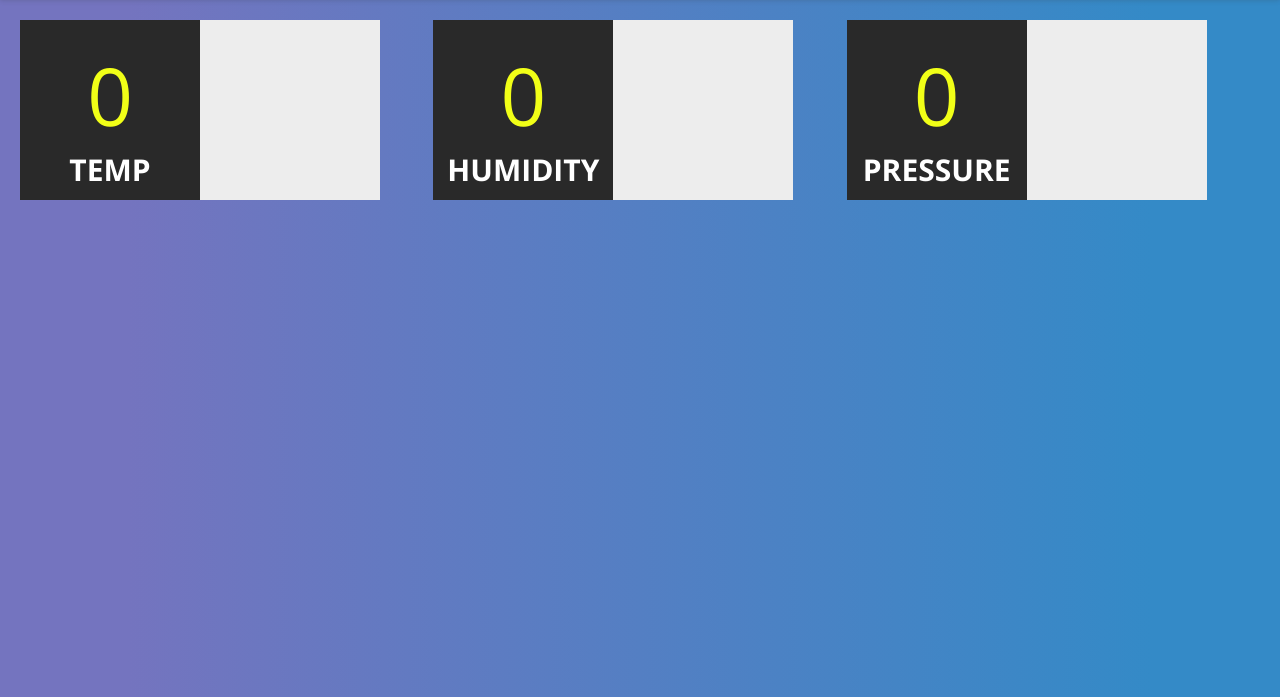
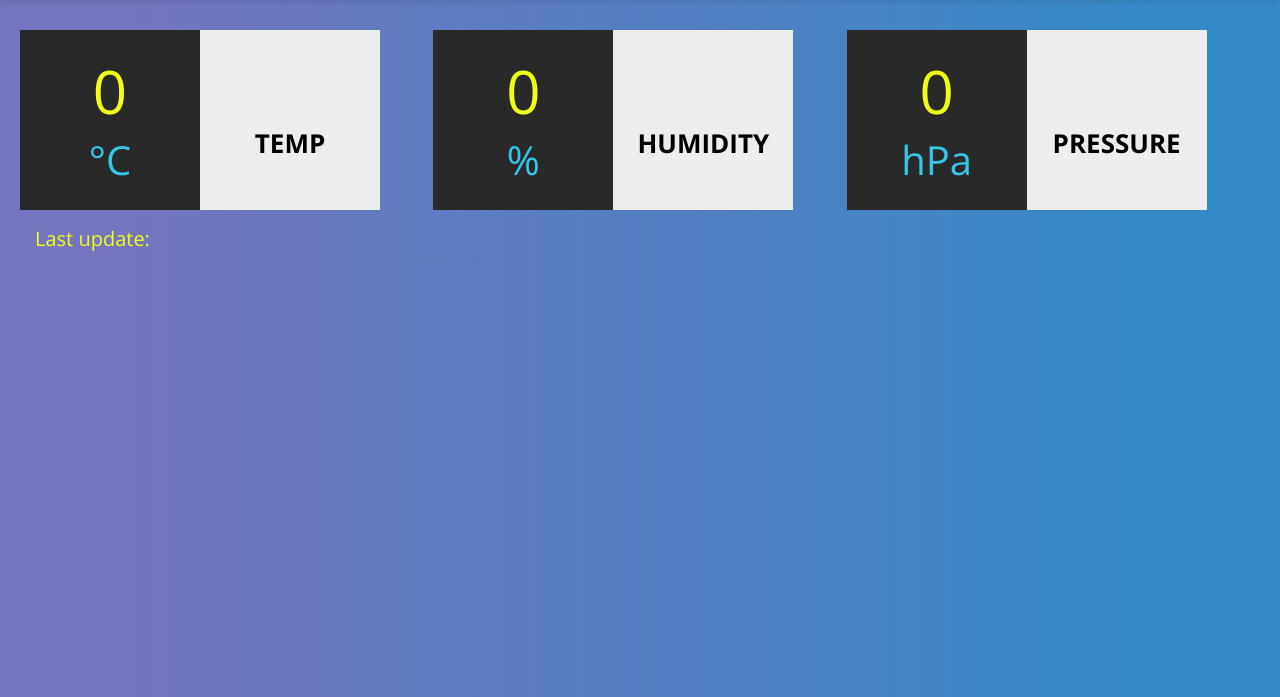
Before and after one commit to gbertonha/ciandt-hackathon-g5, a plain HTML site: page web-ui/public/index.html in a window 1280 px wide. Shown: the part 103-800 px from the top of the page. Drawn offline with nearby package versions, Linux system fonts and the light colour scheme; some packages are replaced by stand-ins of ours; no server answers; some icons are missing.

Commit message:
Improved Web UI.

```diff
--- a/web-ui/public/css/style.css
+++ b/web-ui/public/css/style.css
@@ -56,7 +56,7 @@ header h1 {
 
 .container {
   max-width: 1240px;
-  padding-top: 100px;
+  padding-top: 110px;
   margin: auto;
 }
 
@@ -101,7 +101,7 @@ header h1 {
   right: 0;
 }
 .current-value{
-  font-size: 80px;
+  font-size: 60px;
   text-align: center;
   display: block;
   font-weight: 300;
@@ -109,17 +109,31 @@ header h1 {
   padding: 20px 0 0;
 }
 .unit{
-  color: rgb(255, 255, 255);
+  color: rgb(52, 198, 235);
+  font-size: 40px;
+  display: block;
+}
+.icon span.i{
+  font-family: weathericons;
+  font-size: 70px;
+  display: block;
+  padding: 15px 0 0;
+  text-align: center;
+}
+
+.icon span.type{
+  color: rgb(0, 0, 0);
   text-align: center;
   text-transform: uppercase;
-  font-weight: 700;
-  font-size: 30px;
+  font-weight: 650;
+  font-size: 26px;
   display: block;
 }
-.icon span{
-  font-family: weathericons;
-  font-size: 80px;
-  display: block;
-  padding: 42px 0 0;
-  text-align: center;
+
+.updated {
+  color: rgb(241, 255, 23);
+  font-family: 'Open Sans';
+  margin: 0px 0px 0px 15px;
+  padding: 0px;
+  font-size: 20px;
 }
--- a/web-ui/public/index.html
+++ b/web-ui/public/index.html
@@ -33,10 +33,11 @@
           <div class="sensor-card">
             <div class="current-container">
               <span id="sensor1" class="current-value">0</span>
-              <span class="unit">TEMP</span>
+              <span class="unit">°C</span>
             </div>
             <div class="icon">
-              <span>&#xf055;</span>
+              <span class="i">&#xf055;</span>
+              <span class="type">TEMP</span>
             </div>
           </div>
         </div>
@@ -45,10 +46,11 @@
           <div class="sensor-card">
             <div class="current-container">
               <span id="sensor2" class="current-value">0</span>
-              <span class="unit">HUMIDITY</span>
+              <span class="unit">%</span>
             </div>
             <div class="icon">
-              <span>&#xf07a;</span>
+              <span class="i">&#xf07a;</span>
+              <span class="type">HUMIDITY</span>
             </div>
           </div>
         </div>
@@ -57,18 +59,17 @@
           <div class="sensor-card">
             <div class="current-container">
               <span id="sensor3" class="current-value">0</span>
-              <span class="unit">PRESSURE</span>
+              <span class="unit">hPa</span>
             </div>
             <div class="icon">
-              <span>&#xf079;</span>
+              <span class="i">&#xf079;</span>
+              <span class="type">PRESSURE</span>
             </div>
           </div>
         </div>
 
       </div>
-
+      <span class="updated">Last update: <span id="last-update"></span></span>
     </div>
-
-
   </body>
 </html>
--- a/web-ui/public/js/script.js
+++ b/web-ui/public/js/script.js
@@ -9,6 +9,11 @@ var readData = function(sensor) {
     .onSnapshot(function(querySnapshot) {
     querySnapshot.forEach(function(doc) {
       document.getElementById(sensor).innerText = doc.data().value;
+      var today = new Date();
+      var date = today.getFullYear()+'-'+(today.getMonth()+1)+'-'+today.getDate();
+      var time = today.getHours() + ":" + today.getMinutes() + ":" + today.getSeconds();
+      var dateTime = date+' '+time;
+      document.getElementById("last-update").innerText = dateTime;
     });
   });
 }
```
